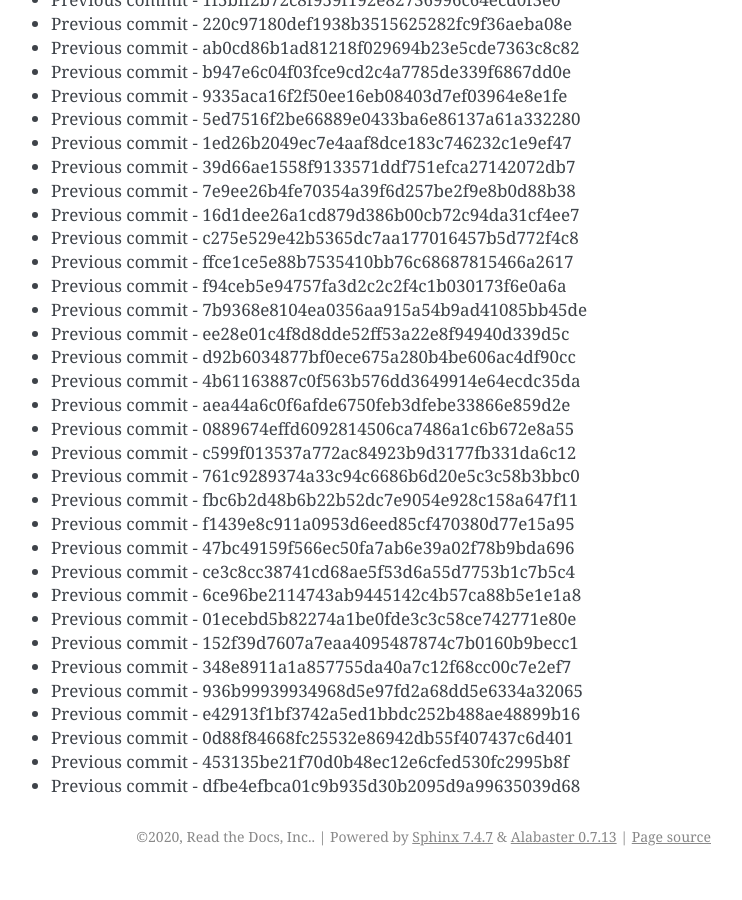
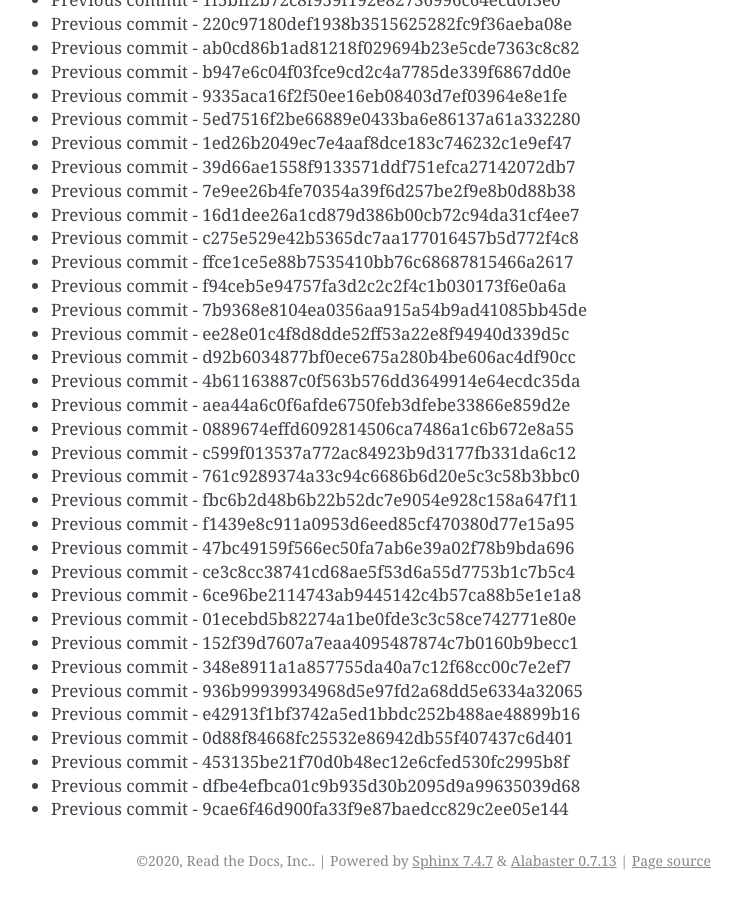
Before and after one commit to readthedocs/rtd-git-stresstest, a Sphinx documentation site: the page built from docs/updates.rst, in a window 1280 px wide and 900 px high, scrolled down 13910 px. Shown: the whole window, without its empty margins (399-1141 px from the left). Built offline with Sphinx 7.4.7, drawn with Linux system fonts in a browser that asks for light colours; before the commit the page ends 14786 px from its top, so only the background shows below that.

Commit message:
Generating commit from previous: 9cae6f46d900fa33f9e87baedcc829c2ee05e144

```diff
--- a/docs/updates.rst
+++ b/docs/updates.rst
@@ -616,3 +616,4 @@ It can be tested for any performance characteristics.
 * Previous commit - 0d88f84668fc25532e86942db55f407437c6d401
 * Previous commit - 453135be21f70d0b48ec12e6cfed530fc2995b8f
 * Previous commit - dfbe4efbca01c9b935d30b2095d9a99635039d68
+* Previous commit - 9cae6f46d900fa33f9e87baedcc829c2ee05e144
```
